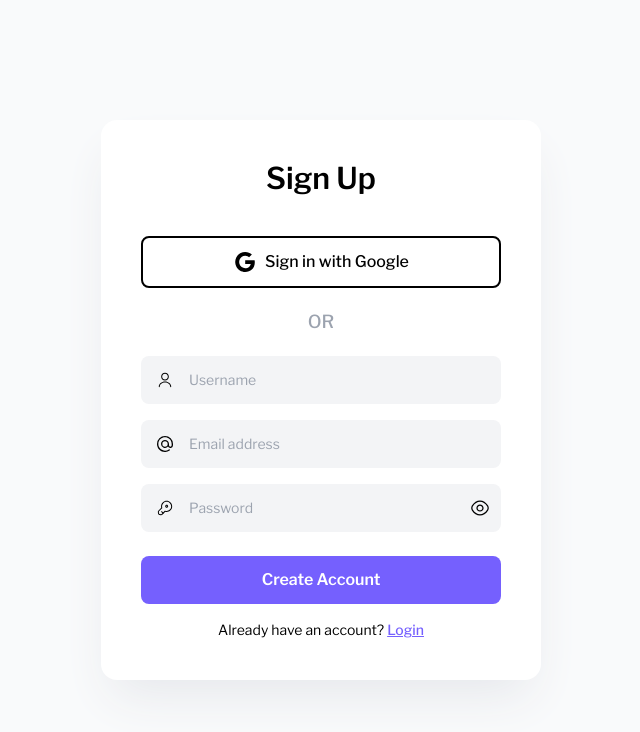
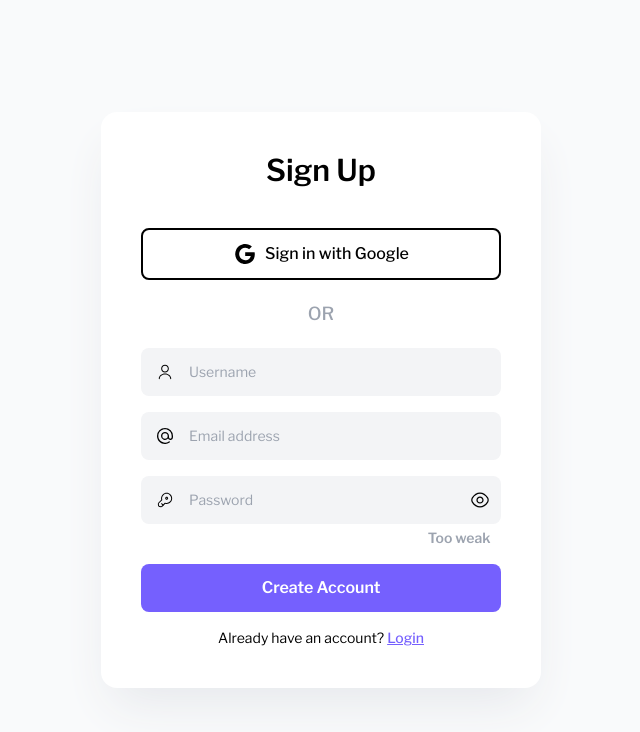
Before and after one commit to arshWebDev/chat-app, a Next.js app: page /sign-up in a window 1280 px wide. Shown: the top 732 px of the page, without its empty margins (319-959 px from the left). Built offline with nearby package versions, Linux system fonts and the light colour scheme.

Commit message:
add: form validation & password strength checker

```diff
--- a/components/FormInput.js
+++ b/components/FormInput.js
@@ -1,13 +1,45 @@
 import { useState } from "react";
 
-const FormInput = ({ type, value, setValue, placeholder, form }) => {
+const FormInput = ({ type, value, setValue, placeholder, form, error }) => {
   const [passwordVisible, setPasswordVisible] = useState(false);
+
+  const checkPasswordStrength = () => {
+    if (value.length < 6) {
+      return "bg-red-500 w-[25%]";
+    }
+    if (value.length >= 6 && value.length <= 10) {
+      return "bg-yellow-400 w-[50%]";
+    }
+    if (value.length > 10 && value.length <= 16) {
+      return "bg-blue-400 w-[75%]";
+    }
+    if (value.length > 16) {
+      return "bg-green-400 w-[100%]";
+    }
+  };
+
+  const getPasswordStrengthWords = () => {
+    if (value.length < 6) {
+      return "Too weak";
+    }
+    if (value.length >= 6 && value.length <= 10) {
+      return "Good";
+    }
+    if (value.length > 10 && value.length <= 16) {
+      return "Strong";
+    }
+    if (value.length > 16) {
+      return "Strongest";
+    }
+  };
 
   return (
     <div
-      className={`flex items-center bg-gray-100 rounded-lg ${
+      className={`relative flex items-center bg-gray-100 rounded-lg ${
         type === "password" && "pr-0"
-      }`}
+      } ${
+        error && "outline-2 outline outline-red-600"
+      } transition-all duration-300`}
     >
       <div className="relative w-full pl-12">
         <input
@@ -111,6 +143,27 @@ const FormInput = ({ type, value, setValue, placeholder, form }) => {
           </span>
         </button>
       )}
+
+      <div
+        className={`absolute z-10 -bottom-5 left-1 py-1 px-3 bg-white rounded shadow-xl pointer-events-none transition-all duration-300 ${
+          error ? "opacity-100" : "opacity-0"
+        }`}
+      >
+        <p className="text-xs text-red-600 font-semibold">{error}</p>
+      </div>
+
+      {type === "password" && (
+        <div className="absolute -bottom-6 left-0 flex items-center gap-3 w-full">
+          <div className="relative w-full h-1 rounded-2xl">
+            <div
+              className={`absolute z-20 top-0 left-0 h-1 bg-transparent w-0 ${checkPasswordStrength()} rounded-2xl transition-all duration-300`}
+            ></div>
+          </div>
+          <span className="w-24 font-semibold text-sm text-gray-400">
+            {getPasswordStrengthWords()}
+          </span>
+        </div>
+      )}
     </div>
   );
 };
--- a/pages/sign-up.js
+++ b/pages/sign-up.js
@@ -3,11 +3,16 @@ import { useState } from "react";
 import Head from "next/head";
 import FormInput from "../components/FormInput";
 import Link from "next/link";
+import { validateSignUpForm } from "../utils";
 
 const SignUp = () => {
   const [name, setName] = useState("");
   const [email, setEmail] = useState("");
   const [password, setPassword] = useState("");
+
+  const [errorName, setErrorName] = useState(false);
+  const [errorEmail, setErrorEmail] = useState(false);
+  const [errorPassword, setErrorPassword] = useState(false);
 
   return (
     <main className="grid place-items-center min-h-screen md:py-20 bg-gray-50">
@@ -15,7 +20,7 @@ const SignUp = () => {
         <title>Sign Up - Chaters</title>
       </Head>
 
-      <div className="w-[80%] md:w-[440px] md:py-10 md:px-10 bg-white rounded-2xl shadow-2xl shadow-gray-200">
+      <div className="w-[80%] md:w-[440px] md:py-10 md:px-10 md:bg-white rounded-2xl md:shadow-2xl md:shadow-gray-200">
         <h1 className="text-3xl text-center font-semibold mb-10">Sign Up</h1>
 
         <button className="flex items-center justify-center gap-2 w-full py-3 px-4 border-2 border-solid border-black rounded-lg">
@@ -43,7 +48,22 @@ const SignUp = () => {
           OR
         </span>
 
-        <form>
+        <form
+          onSubmit={(e) => {
+            e.preventDefault();
+            const validate = validateSignUpForm(
+              name,
+              setErrorName,
+              email,
+              setErrorEmail,
+              password,
+              setErrorPassword
+            );
+
+            if (errorName || errorEmail || errorPassword) return;
+            console.log("hello");
+          }}
+        >
           <div className="flex flex-col gap-4">
             <FormInput
               type="name"
@@ -51,6 +71,7 @@ const SignUp = () => {
               setValue={setName}
               placeholder="Username"
               form="sign-up"
+              error={errorName}
             />
             <FormInput
               type="email"
@@ -58,6 +79,7 @@ const SignUp = () => {
               setValue={setEmail}
               placeholder="Email address"
               form="sign-up"
+              error={errorEmail}
             />
             <FormInput
               type="password"
@@ -65,10 +87,11 @@ const SignUp = () => {
               setValue={setPassword}
               placeholder="Password"
               form="sign-up"
+              error={errorPassword}
             />
           </div>
 
-          <button className="w-full text-white font-semibold py-3 bg-primary rounded-lg mt-6">
+          <button className="w-full text-white font-semibold py-3 bg-primary rounded-lg mt-10">
             Create Account
           </button>
         </form>
--- a/styles/globals.css
+++ b/styles/globals.css
@@ -36,8 +36,8 @@ html {
 }
 
 .eye-slash::before {
-  content: '';
-  @apply absolute top-0 left-0 w-[120%] h-0.5 bg-black transition-transform ;
+  content: "";
+  @apply absolute top-0 left-0 w-[120%] h-0.5 bg-black transition-transform;
   transform: translate(-2px, 8px) rotate(-45deg) scaleX(0);
 }
 
--- /dev/null
+++ b/utils/index.js
@@ -0,0 +1 @@
+export { validateSignUpForm } from "./validateForm";
--- /dev/null
+++ b/utils/validateForm.js
@@ -0,0 +1,31 @@
+const validateSignUpForm = (
+  name,
+  setErrorName,
+  email,
+  setErrorEmail,
+  password,
+  setErrorPassword
+) => {
+  if (name.replaceAll(" ", "") === "") {
+    setErrorName("Please enter a username");
+  } else if (name.replaceAll(" ", "") !== "") {
+    setErrorName(false);
+  }
+
+  const emailRegEx = /^[^ ]+@[^ ]+\.[a-z]{2,3}$/;
+
+  if (!email.match(emailRegEx)) {
+    setErrorEmail("Please enter a valid email");
+  } else if (email.match(emailRegEx)) {
+    setErrorEmail(false);
+  }
+
+  if (password.length === 0) {
+    setErrorPassword("Password length should be at least 6 characters ");
+  }
+  if (password.length >= 6) {
+    setErrorPassword(false);
+  }
+};
+
+export { validateSignUpForm };
```
